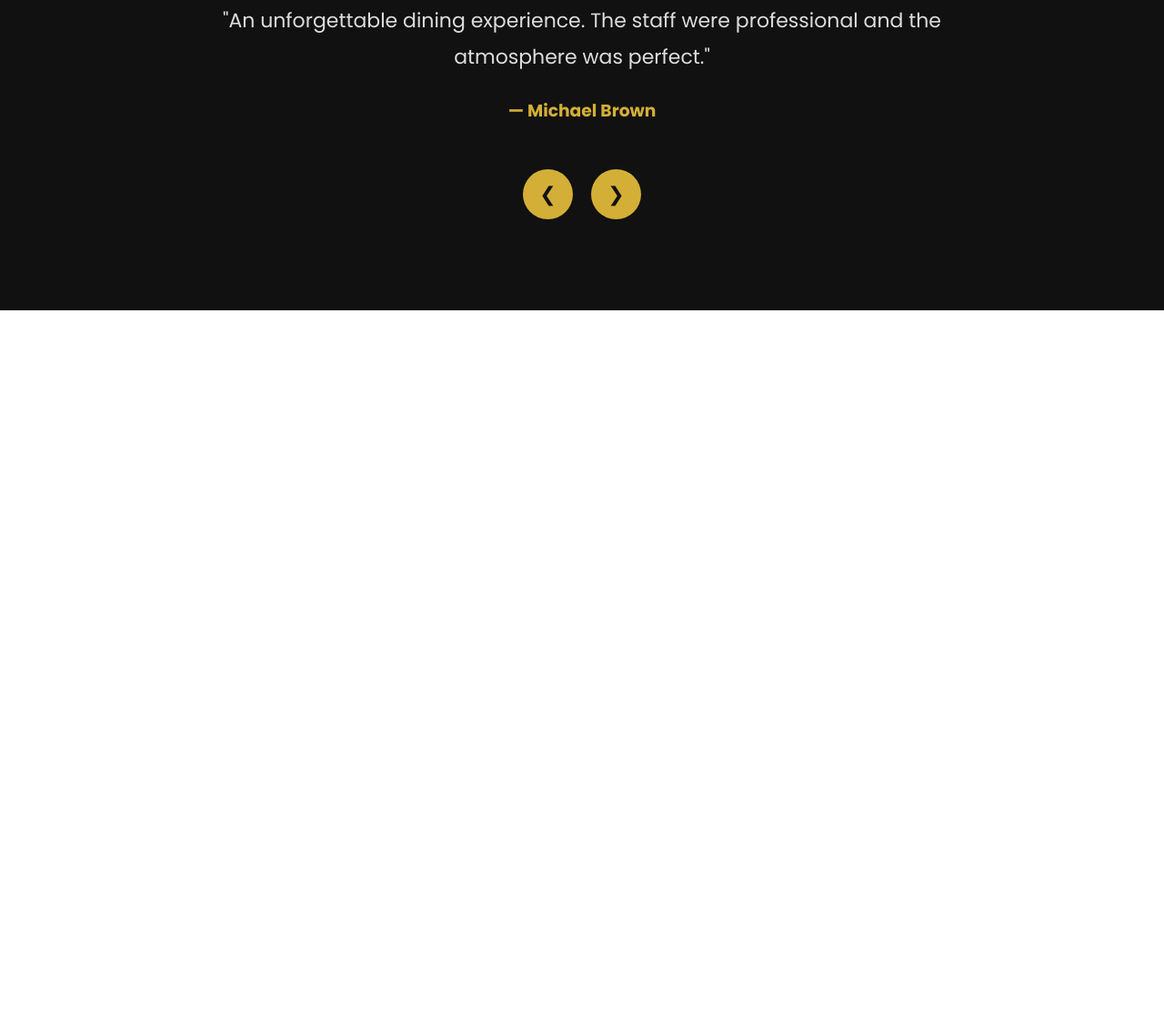
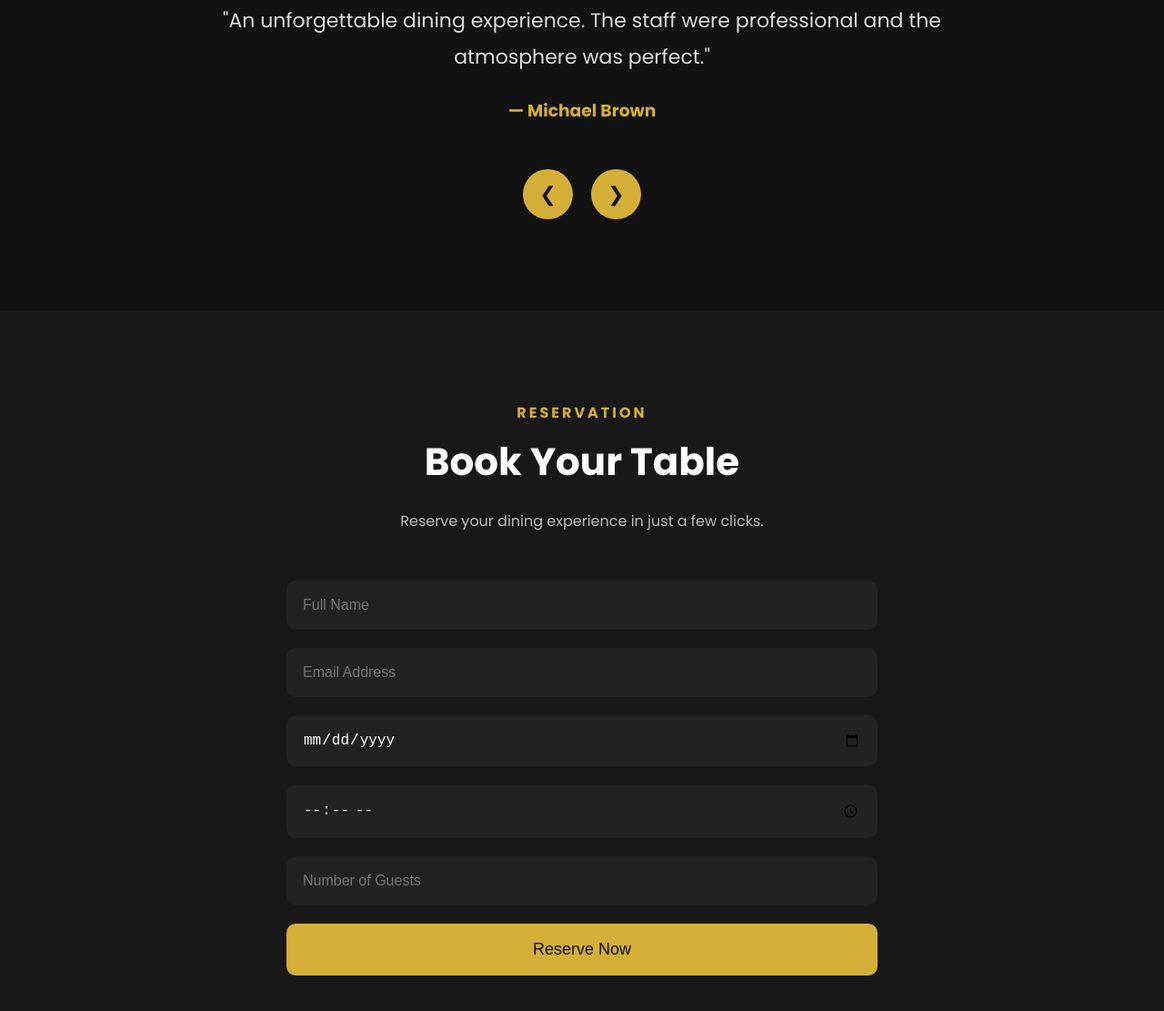
Before and after one commit to AlenkaChris/savory-bites-restaurant, a plain HTML site: page Index.html in a window 1280 px wide. Shown: the part 3734-4845 px from the top of the page at 91% size. Before the commit the page ends 4075 px from the top, so only its background shows below. Drawn offline with Linux system fonts and the light colour scheme.

Commit message:
Update Index.html

```diff
--- a/Index.html
+++ b/Index.html
@@ -288,6 +288,33 @@ Fluffy pancakes served with fresh berries and maple syrup.
     </div>
 
 </section>
+    <section class="reservation">
+
+    <div class="section-title">
+        <h4>RESERVATION</h4>
+        <h2>Book Your Table</h2>
+        <p>Reserve your dining experience in just a few clicks.</p>
+    </div>
+
+    <form id="reservationForm">
+
+        <input type="text" id="name" placeholder="Full Name">
+
+        <input type="email" id="email" placeholder="Email Address">
+
+        <input type="date" id="date">
+
+        <input type="time" id="time">
+
+        <input type="number" id="guests" placeholder="Number of Guests">
+
+        <button type="submit">Reserve Now</button>
+
+    </form>
+
+    <p id="message"></p>
+
+    </section>
 
 <script src="script.js"></script>
 
```
